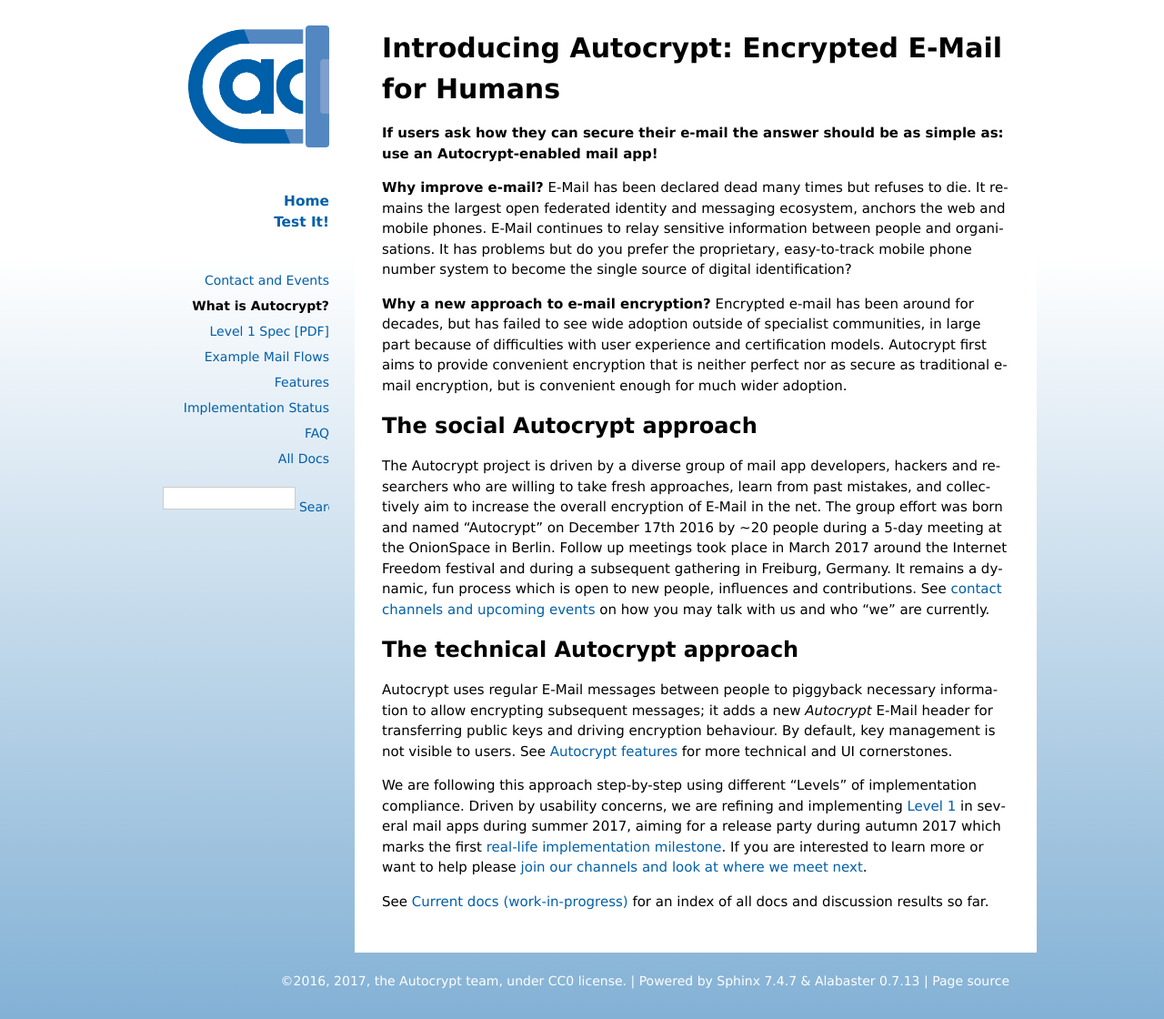
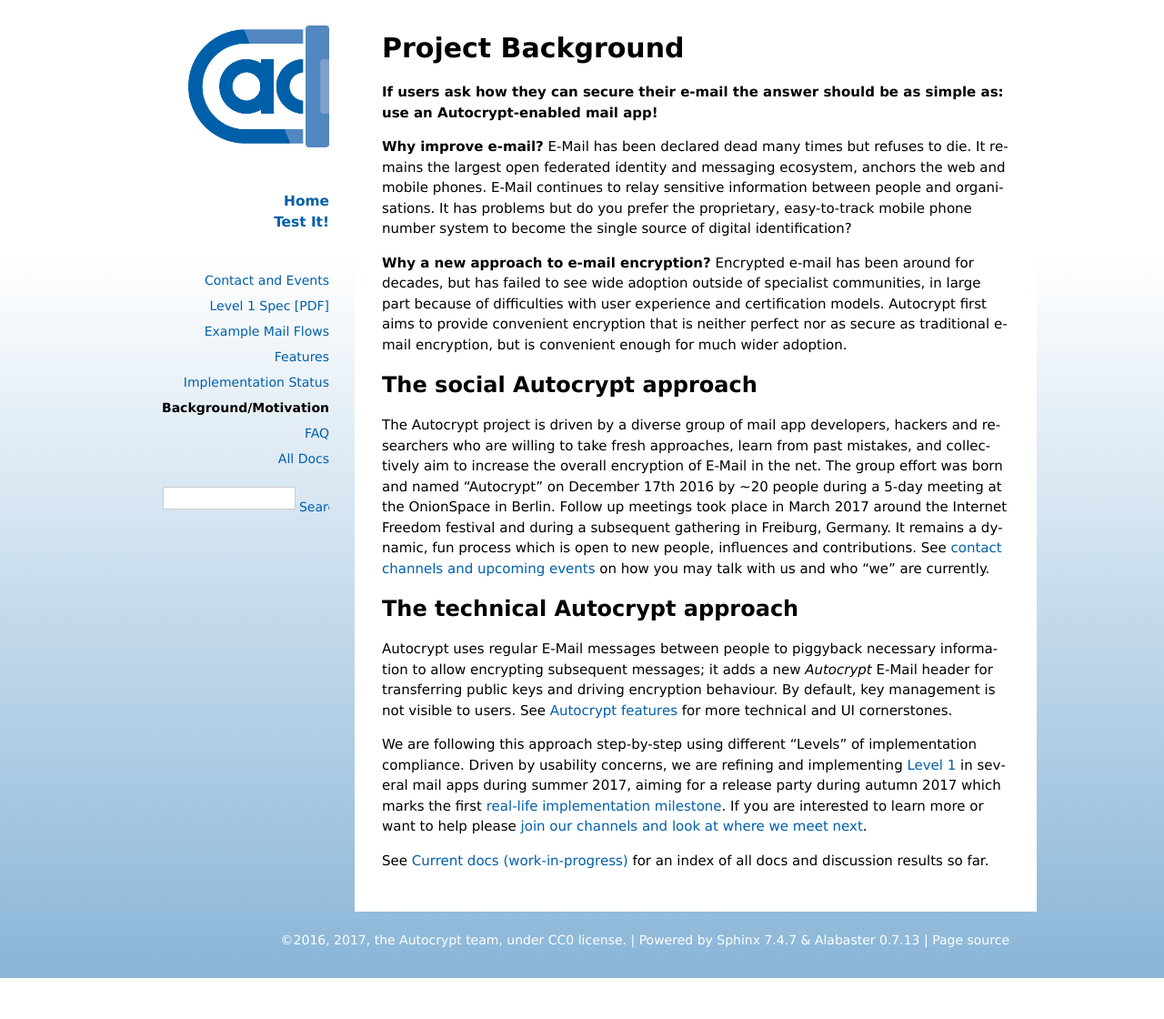
Before and after one commit to autocrypt/autocrypt, a Sphinx documentation site: the page built from doc/background.rst, in a window 1280 px wide. Shown: the whole page at 91% size. Built offline with Sphinx 7.4.7, drawn with Linux system fonts in a browser that asks for light colours; after the commit the page ends 1075 px from its top, so only the background shows below that; some of the changed lines change nothing that is shown.

Commit message:
rephrase entry page, strike "our mission" and directly say what autocrypt is. Rename "details"/"What is autocrypt" into "project background" as it is not a primary entry page anymore.

```diff
--- a/doc/_templates/customindex.html
+++ b/doc/_templates/customindex.html
@@ -31,21 +31,26 @@
       <div class="body-masthead-copy">
         <h2>Open Standard</h2>
         <p>
-          Autocrypt is an open standard for e-mail encryption.
+          Autocrypt is an open specification for e-mail encryption.
           Under the hood, it uses OpenPGP and other e-mail standards.
         </p>
       </div>
     </div>
   </div>
   <div>
-    <h2>Our Mission</h2>
+    <h2>What is Autocrypt?</h2>
     <p>
-      End-to-end encrypted e-mail has been around for decades, but has failed to see wide adoption outside of specialist communities.  Autocrypt aims to provide encryption convenient enough for much wider adoption. Through strengthening the e-mail ecosystem step-by-step, we want to increase user autonomy and privacy for everyone.
+      Autocrypt is a specification which mail application programmers can implement
+      to offer their users convenient end-to-end encryption for e-mail.  The specification
+      has been released in December 2017 and a few mail programs are already heading towards
+      Autocrypt-capable releases in spring 2018.  We are now reaching out to programmers,
+      interested users and researchers to join us in testing and refining the "Level 1"
+      specification which provides the baseline for e-mail encryption.  Feedback and
+      questions are welcome, see the <a href="{{ pathto('contact') }}">Contact Page</a>.
+    </p>
+    <!-- say something about open standards and open source here or rather in the "try/get it now" app page? -->
     </p>
     <p>
-      The Autocrypt effort is driven by a diverse group of mail app developers, hackers and researchers who are willing to take fresh approaches, learn from past mistakes, and collectively aim to increase the overall end-to-end encryption of e-mail in the net.
-    </p>
-    <!-- say something about open standards and open source here or rather in the "try/get it now" app page? -->
   </div>
   <a href="{{ pathto('install') }}" class="primary-action">
     Test it now
--- a/doc/_templates/globaltoc.html
+++ b/doc/_templates/globaltoc.html
@@ -12,7 +12,6 @@
   <div class="subnav">
     <ul>
       <li><a href="{{ pathto('contact') }}">Contact and Events</a></li>
-      <li><a href="{{ pathto('details') }}">What is Autocrypt?</a></li>
       <li>
         <a href="{{ pathto('level1') }}">Level 1 Spec</a>
         <a href="{{ pathto('autocrypt-spec-1.0.0rc1.pdf', 1) }}">[PDF]</a>
@@ -20,6 +19,7 @@
       <li><a href="{{ pathto('examples') }}">Example Mail Flows</a></li>
       <li><a href="{{ pathto('features') }}">Features</a></li>
       <li><a href="{{ pathto('dev-status') }}">Implementation Status</a></li>
+      <li><a href="{{ pathto('background') }}">Background/Motivation</a></li>
       <li><a href="{{ pathto('faq') }}">FAQ</a></li>
       <li><a href="{{ pathto('contents') }}">All Docs</a></li>
     </ul>
--- a/doc/details.rst
+++ b/doc/background.rst
@@ -1,4 +1,4 @@
-Introducing Autocrypt: Encrypted E-Mail for Humans
+Project Background
 ==================================================
 
 **If users ask how they can secure their e-mail the answer
```
